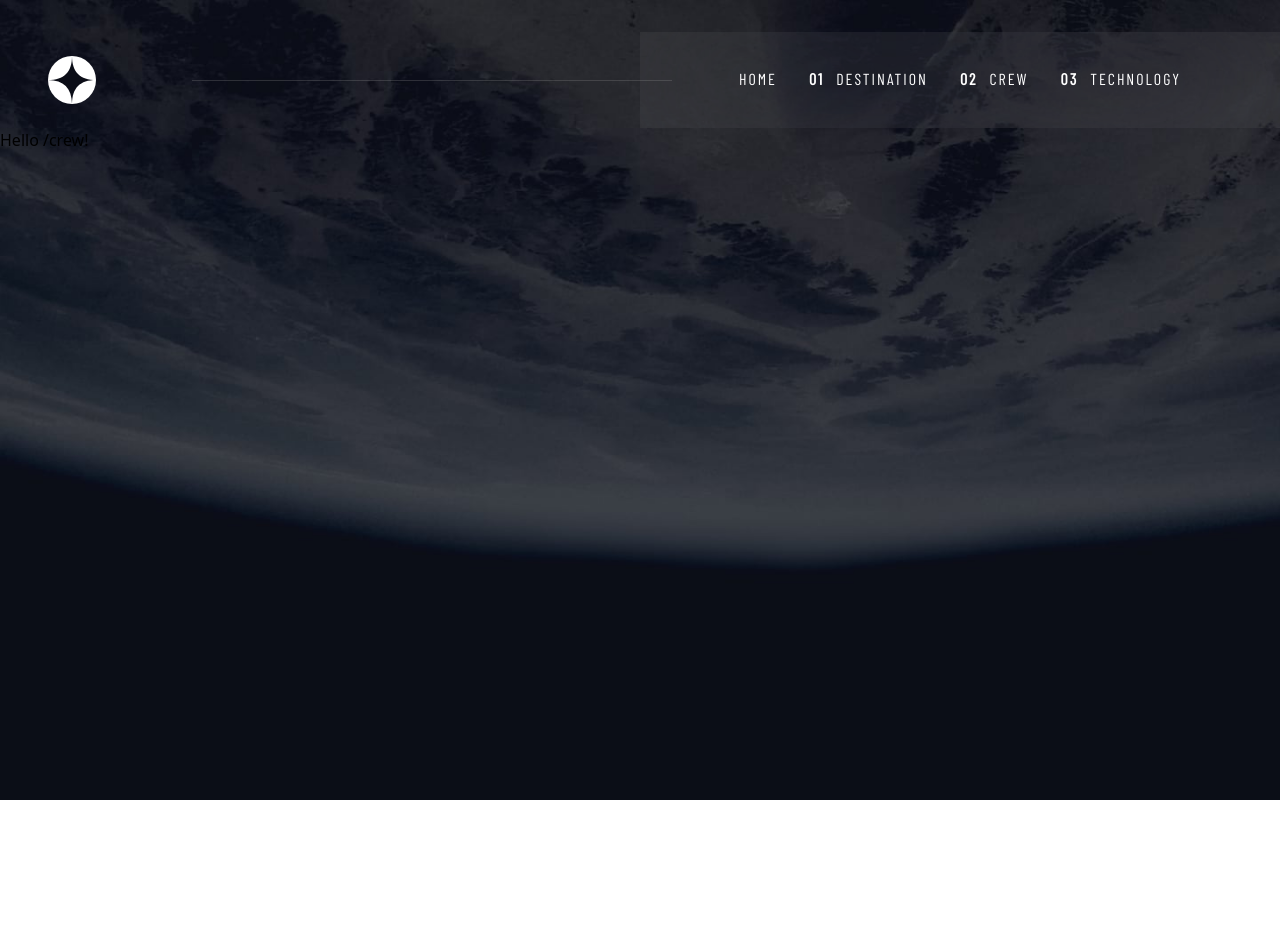
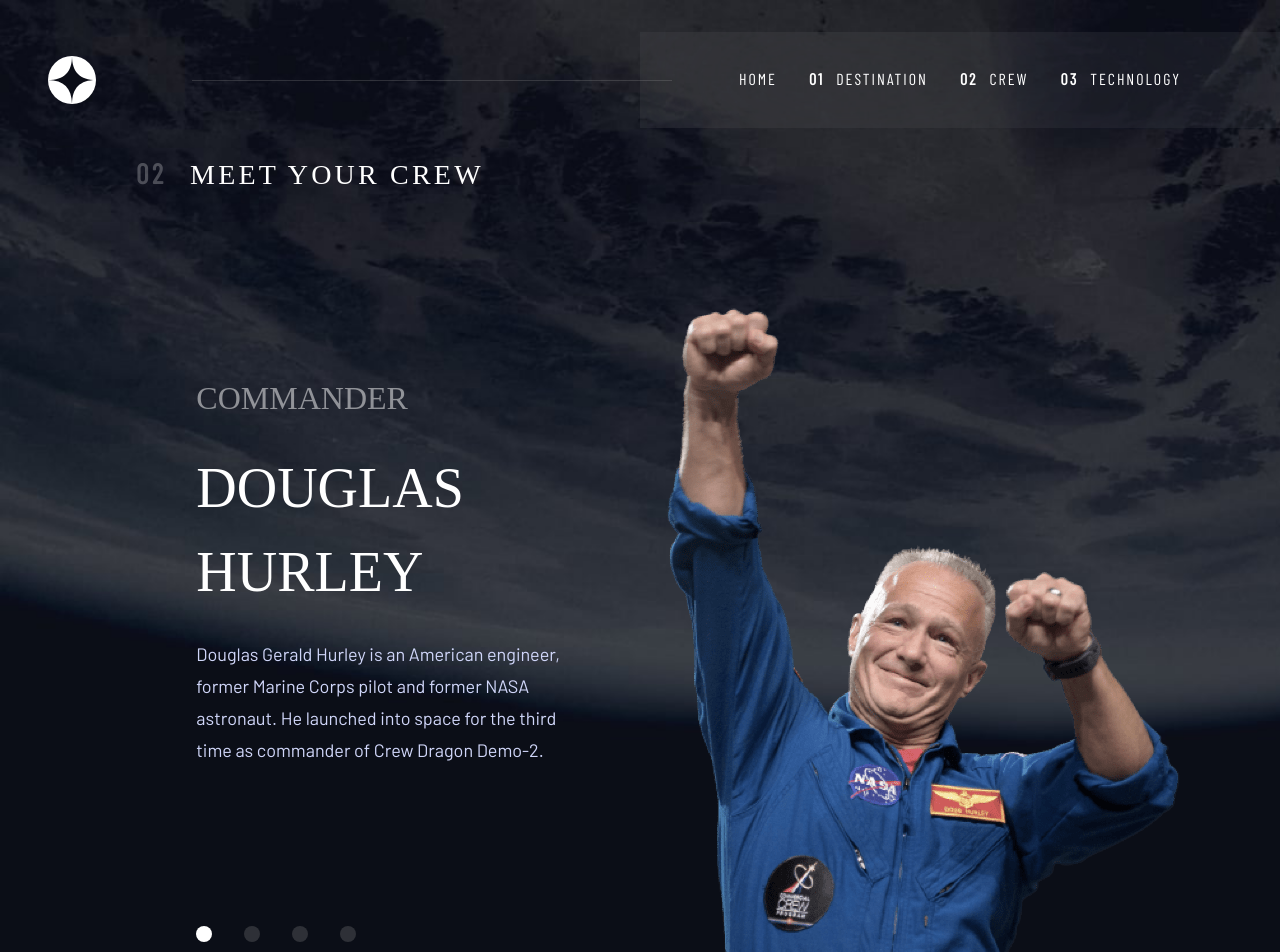
Before and after one commit to Jakub-Chojnacki/space-tourism, a React (Vite) app: page /crew in a window 1280 px wide. Shown: the top 952 px of the page. Before the commit the page ends 800 px from the top, so only its background shows below. Built offline with nearby package versions, Linux system fonts and the light colour scheme; a web font is replaced by a local one.

Commit message:
finished crew

```diff
--- /dev/null
+++ b/src/components/CrewPage/CrewPage.tsx
@@ -0,0 +1,30 @@
+import { useState } from "react";
+
+import { crew, crewConfig } from "@/const";
+import CrewTabs from "../CrewTabs.tsx/CrewTabs";
+
+const CrewPage = () => {
+  const [crewMember, setCrewMember] = useState(crew[0]);
+  const currentMember = crewConfig.find(
+    ({ name }) => name.toLowerCase() === crewMember.toLowerCase()
+  );
+  return (
+    <div className="flex flex-col items-center text-white mt-300">
+      <h2 className="text-preset-6 tracking-[0.2rem] md:self-start md:ml-600 lg:ml-1600 lg:mb-1000 mb-400">
+        <span className="mx-2 text-headingNumber mr-300 font-bold font-barlow_condensed">
+          02
+        </span>
+        MEET YOUR CREW
+      </h2>
+
+      <div className="flex flex-col gap-300 mt-400 px-800 items-center justify-around lg:flex-row lg:gap-400">
+        <CrewTabs crewMember={crewMember} setCrewMember={setCrewMember} />
+        <div>
+          <img src={currentMember?.imgPath} />
+        </div>
+      </div>
+    </div>
+  );
+};
+
+export default CrewPage;
--- /dev/null
+++ b/src/components/CrewTabs.tsx/CrewTabs.tsx
@@ -0,0 +1,48 @@
+import React from "react";
+import * as RadixTabs from "@radix-ui/react-tabs";
+
+import { crew, crewConfig } from "@/const";
+import { CrewProps } from "./types";
+
+const CrewTabs: React.FC<CrewProps> = ({ crewMember, setCrewMember }) => {
+  return (
+    <RadixTabs.Root
+      className="text-white md:px-1200 lg:pr-0 lg:flex lg:flex-col lg:justify-between lg:gap-1200 lg:max-w-[40%] lg:flex-1"
+      value={crewMember}
+      onValueChange={setCrewMember}
+    >
+      {crewConfig.map(({ name, role, description }) => (
+        <RadixTabs.Content value={name} key={name}>
+          <span className="text-center inline-block w-full text-preset-4 opacity-50 lg:text-left">
+            {role.toUpperCase()}
+          </span>
+          <h2 className="text-preset-2 text-center my-300 lg:text-left lg:text-[56px]">
+            {name.toUpperCase()}
+          </h2>
+          <p className="text-preset-9 text-blue-300 text-center lg:text-left leading-8">
+            {description}
+          </p>
+          <div className="flex flex-col justify-center items-center my-400 gap-300 md:flex-row md:justify-evenly  lg:justify-between lg:pr-400"></div>
+        </RadixTabs.Content>
+      ))}
+      <RadixTabs.List
+        className="flex gap-400 text-preset-8 text-blue-300 items-center justify-center lg:justify-start lg:flex-1"
+        aria-label="Meet your crew members"
+      >
+        {crew.map((name) => {
+          const isActive = crewMember === name;
+
+          return (
+            <RadixTabs.Trigger value={name} key={name}>
+              <div
+                className={`w-[10px] h-[10px] md:w-4 md:h-4 rounded-full bg-navLine active:bg-white hover:bg-white ${isActive && "bg-white"}`}
+              ></div>
+            </RadixTabs.Trigger>
+          );
+        })}
+      </RadixTabs.List>
+    </RadixTabs.Root>
+  );
+};
+
+export default CrewTabs;
--- /dev/null
+++ b/src/components/CrewTabs.tsx/types.ts
@@ -0,0 +1,6 @@
+import { Dispatch, SetStateAction } from "react";
+
+export interface CrewProps {
+  crewMember: string;
+  setCrewMember: Dispatch<SetStateAction<string>>;
+}
--- a/src/const.ts
+++ b/src/const.ts
@@ -45,6 +45,38 @@
 export const backgroundConfig = {
   home: "/backgrounds/background-home-",
   destination: "/destination/background-destination-",
-  crew: '/crew/background-crew-',
-  technology:'/technology/background-technology-'
+  crew: "/crew/background-crew-",
+  technology: "/technology/background-technology-",
 };
+
+export const crew = ['Douglas Hurley', 'Mark Shuttleworth', 'Victor Glover', 'Anousheh Ansari']
+export const crewConfig = [
+  {
+    name: "Douglas Hurley",
+    imgPath: "/crew/image-douglas-hurley.png",
+    description:
+      "Douglas Gerald Hurley is an American engineer, former Marine Corps pilot and former NASA astronaut. He launched into space for the third time as commander of Crew Dragon Demo-2.",
+    role: "Commander",
+  },
+  {
+    name: "Mark Shuttleworth",
+    imgPath: "/crew/image-mark-shuttleworth.png",
+    description:
+      "Mark Richard Shuttleworth is the founder and CEO of Canonical, the company behind the Linux-based Ubuntu operating system. Shuttleworth became the first South African to travel to space as a space tourist.",
+    role: "Mission Specialist",
+  },
+  {
+    name: "Victor Glover",
+    imgPath: "/crew/image-victor-glover.png",
+    description:
+      "Pilot on the first operational flight of the SpaceX Crew Dragon to the International Space Station. Glover is a commander in the U.S. Navy where he pilots an F/A-18.He was a crew member of Expedition 64, and served as a station systems flight engineer. ",
+    role: "Pilot",
+  },
+  {
+    name: "Anousheh Ansari",
+    imgPath: "/crew/image-anousheh-ansari.png",
+    description:
+      "Anousheh Ansari is an Iranian American engineer and co-founder of Prodea Systems. Ansari was the fourth self-funded space tourist, the first self-funded woman to fly to the ISS, and the first Iranian in space. ",
+    role: "Flight Engineer",
+  },
+];
--- a/src/routes/crew.tsx
+++ b/src/routes/crew.tsx
@@ -1,5 +1,6 @@
+import CrewPage from '@/components/CrewPage/CrewPage'
 import { createFileRoute } from '@tanstack/react-router'
 
 export const Route = createFileRoute('/crew')({
-  component: () => <div>Hello /crew!</div>
+  component: CrewPage
 })
```
